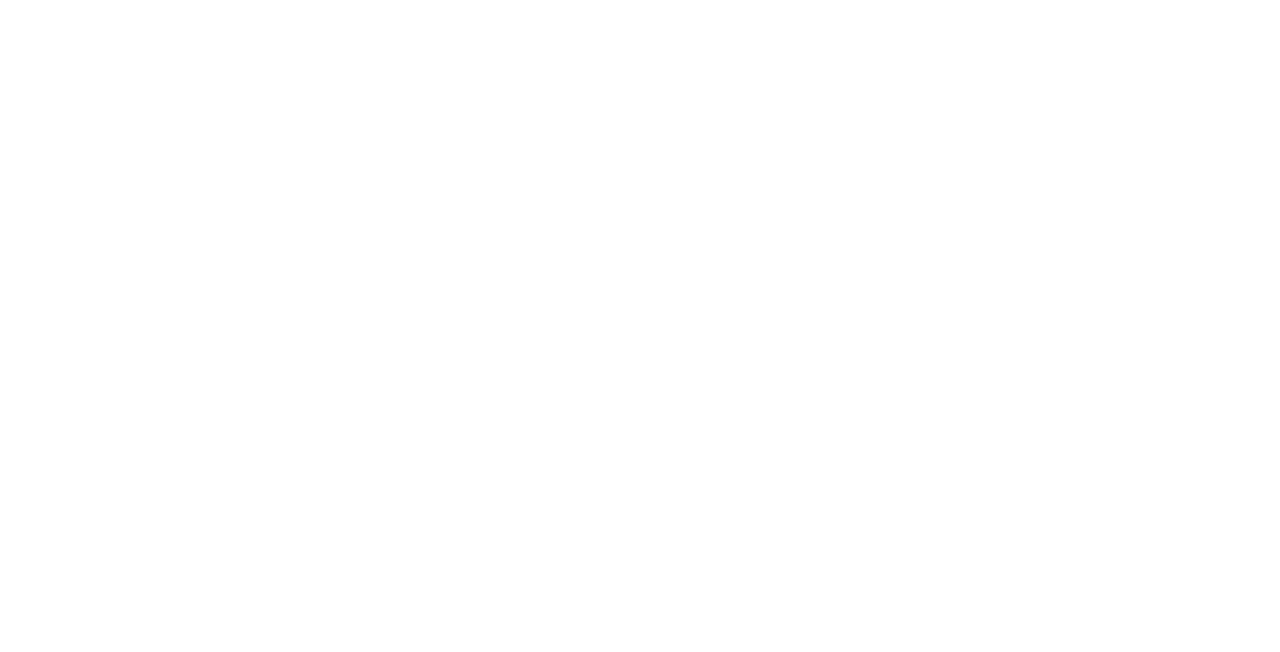
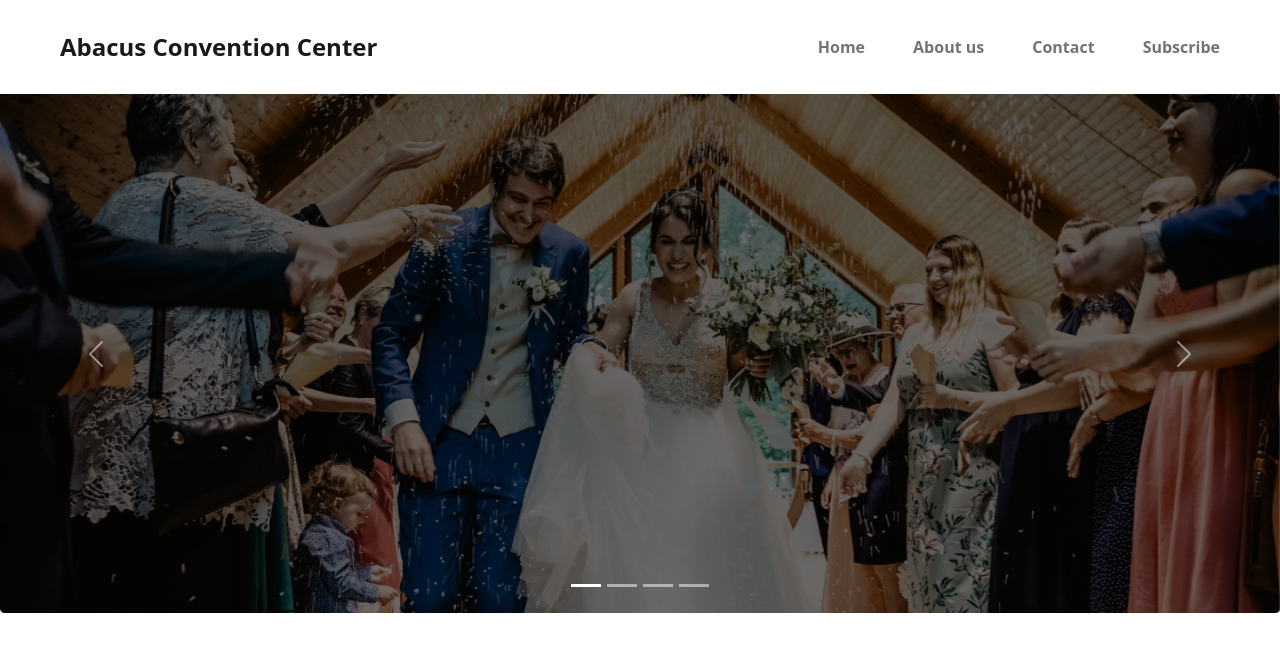
Before and after one commit to FaisalAhmedNour/convention-center, a plain HTML site: page index.html in a window 1280 px wide. Drawn offline with Linux system fonts and the light colour scheme.

Commit message:
header added

```diff
--- a/index.html
+++ b/index.html
@@ -9,9 +9,66 @@
     <link rel="stylesheet" href="styles/bootstrap.min.css">
 </head>
 <body>
-    <footer>
-
-    </footer>
+    <!-- header -->
+    <header>
+        <nav class="navbar px-5 py-4">
+            <div class="container-fluid d-flex flex-row justify-content-between">
+                <a class="navbar-brand" style="font-size: 1.5rem; font-weight: 700;" href="#">Abacus Convention Center</a>
+                <ul class="navbar-nav d-flex flex-row">
+                    <li class="nav-item ms-5" style="font-weight: 700;">
+                        <a href="#" class="nav-link">Home</a>
+                    </li>
+                    <li class="nav-item ms-5" style="font-weight: 700;">
+                        <a href="#" class="nav-link">About us</a>
+                    </li>
+                    <li class="nav-item ms-5" style="font-weight: 700;">
+                        <a href="#" class="nav-link">Contact</a>
+                    </li>
+                    <li class="nav-item ms-5" style="font-weight: 700;">
+                        <a href="#" class="nav-link">Subscribe</a>
+                    </li>
+                </ul>
+            </div>
+        </nav>
+        <div>
+            <div id="carouselExampleIndicators" class="carousel slide" data-bs-ride="true">
+                <div class="carousel-indicators">
+                    <button type="button" data-bs-target="#carouselExampleIndicators" data-bs-slide-to="0" class="active"
+                        aria-current="true" aria-label="Slide 1"></button>
+                    <button type="button" data-bs-target="#carouselExampleIndicators" data-bs-slide-to="1"
+                        aria-label="Slide 2"></button>
+                    <button type="button" data-bs-target="#carouselExampleIndicators" data-bs-slide-to="2"
+                        aria-label="Slide 3"></button>
+                    <button type="button" data-bs-target="#carouselExampleIndicators" data-bs-slide-to="3"
+                        aria-label="Slide 4"></button>
+                </div>
+                <div class="carousel-inner">
+                    <div class="carousel-item active">
+                        <img src="images/banner.png" class="d-block w-100">
+                    </div>
+                    <div class="carousel-item">
+                        <img src="images/banner.png" class="d-block w-100">
+                    </div>
+                    <div class="carousel-item">
+                        <img src="images/banner.png" class="d-block w-100">
+                    </div>
+                    <div class="carousel-item">
+                        <img src="images/banner.png" class="d-block w-100">
+                    </div>
+                </div>
+                <button class="carousel-control-prev" type="button" data-bs-target="#carouselExampleIndicators"
+                    data-bs-slide="prev">
+                    <span class="carousel-control-prev-icon" aria-hidden="true"></span>
+                    <span class="visually-hidden">Previous</span>
+                </button>
+                <button class="carousel-control-next" type="button" data-bs-target="#carouselExampleIndicators"
+                    data-bs-slide="next">
+                    <span class="carousel-control-next-icon" aria-hidden="true"></span>
+                    <span class="visually-hidden">Next</span>
+                </button>
+            </div>
+        </div>
+    </header>
     <main>
 
     </main>
```
